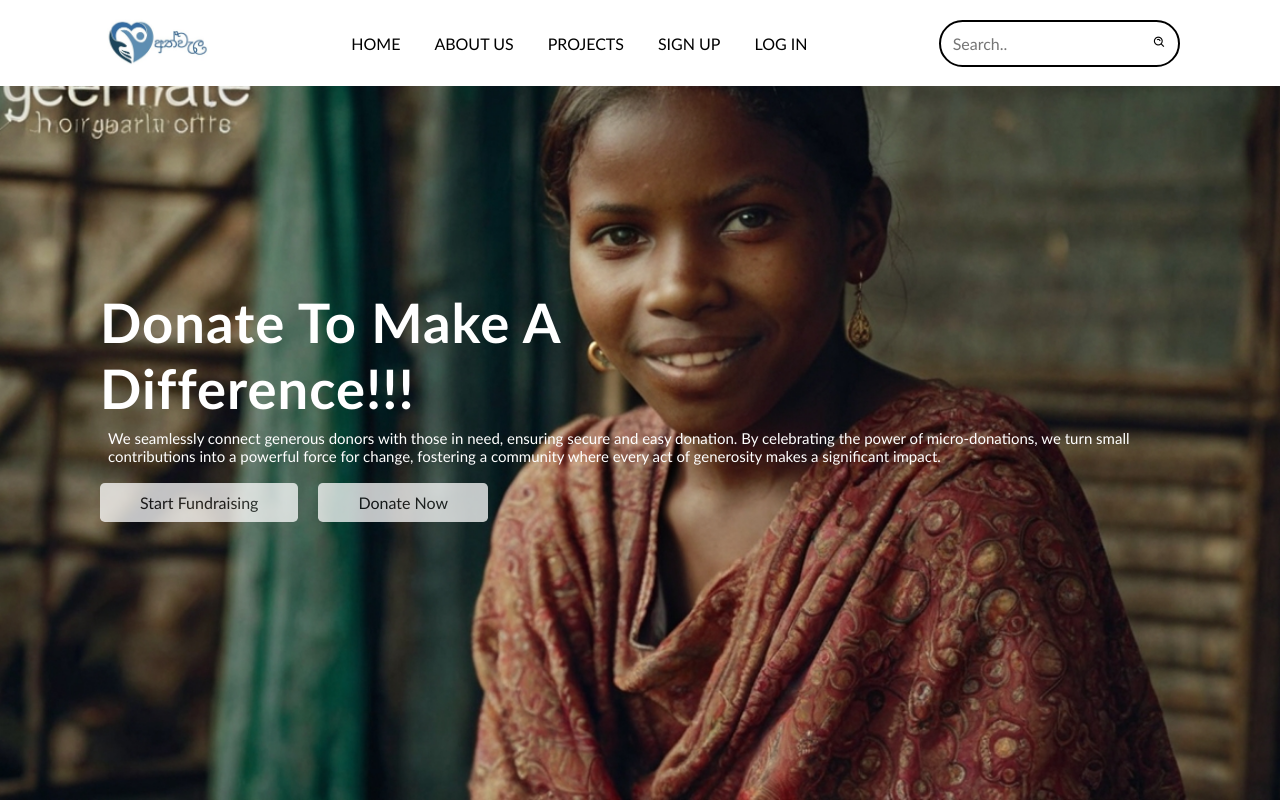
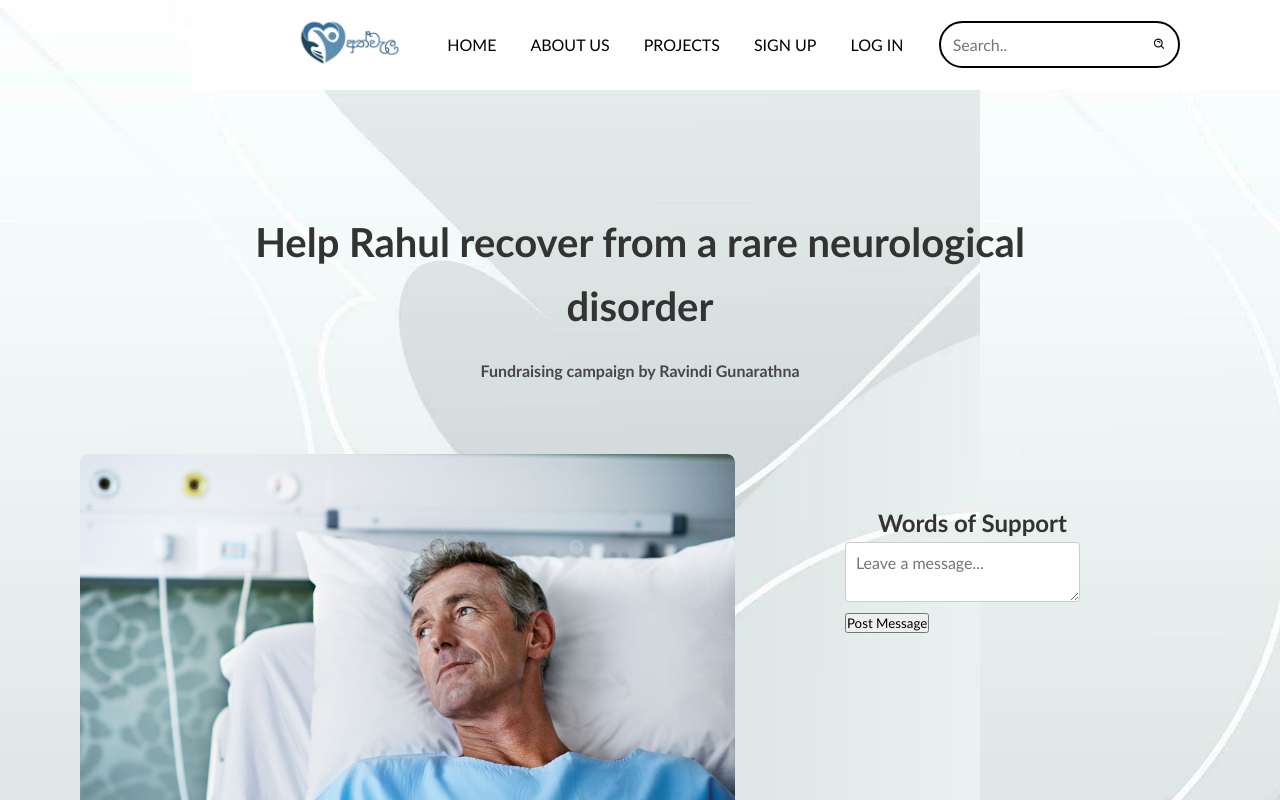
Before and after one commit to Ravindi123/athwela, a React (Create React App) app: page / in a window 1280 px wide. Built offline with nearby package versions, Linux system fonts and the light colour scheme.

Commit message:
project import in app.js

```diff
--- a/src/App.js
+++ b/src/App.js
@@ -12,6 +12,7 @@ import Select from './pages/select';
 import ProjectRegistration from './pages/projectRegistration';
 import HomeRegistration from './pages/homeRegistration';
 import SelectProject from './pages/selectProject';
+import Project from './pages/project';
 import {ToastContainer} from 'react-toastify';
 import 'react-toastify/dist/ReactToastify.css';
 
@@ -26,7 +27,7 @@ function App() {
       <Routes>
 
         <Route path="/" element={<>
-          <div><Home/></div>
+          <div><Project/></div>
           <footer><Footer/></footer></>} />
           <Route path="/home" element={<>
           <div><Home/></div>
```
